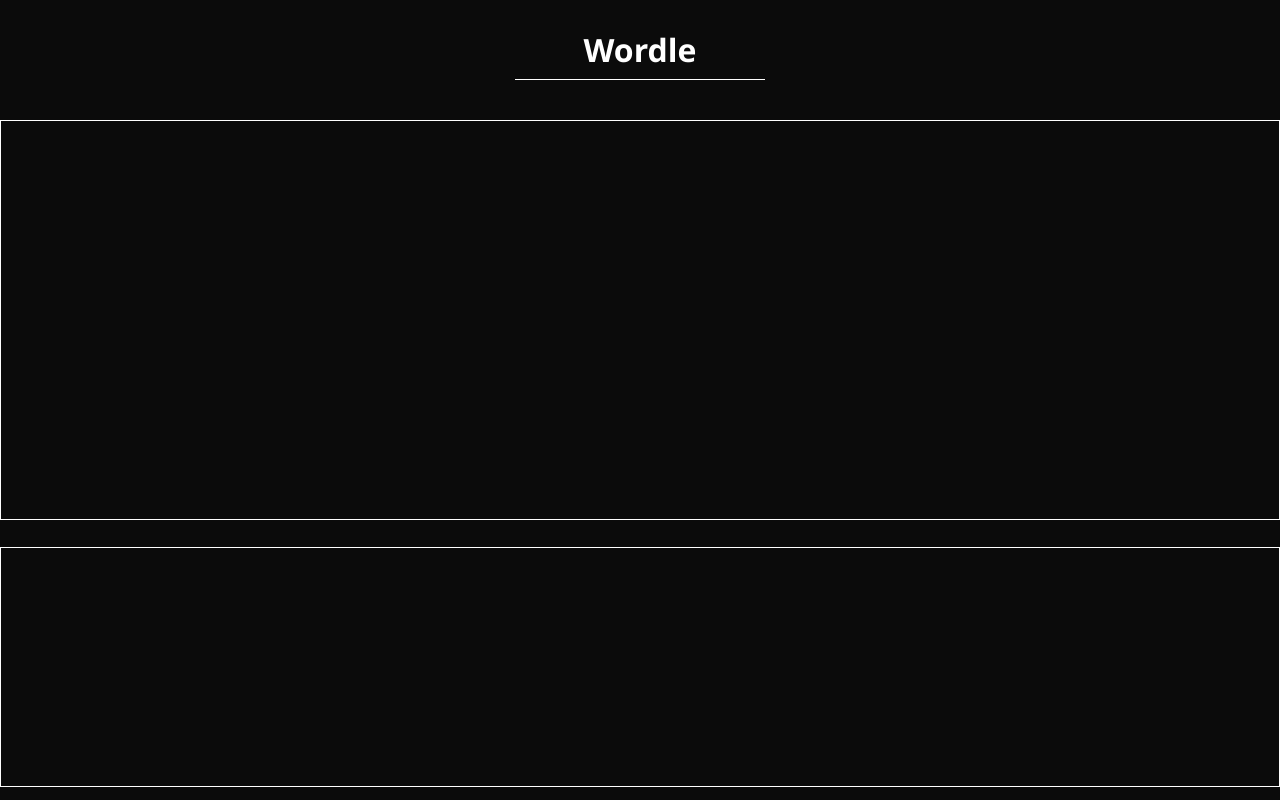
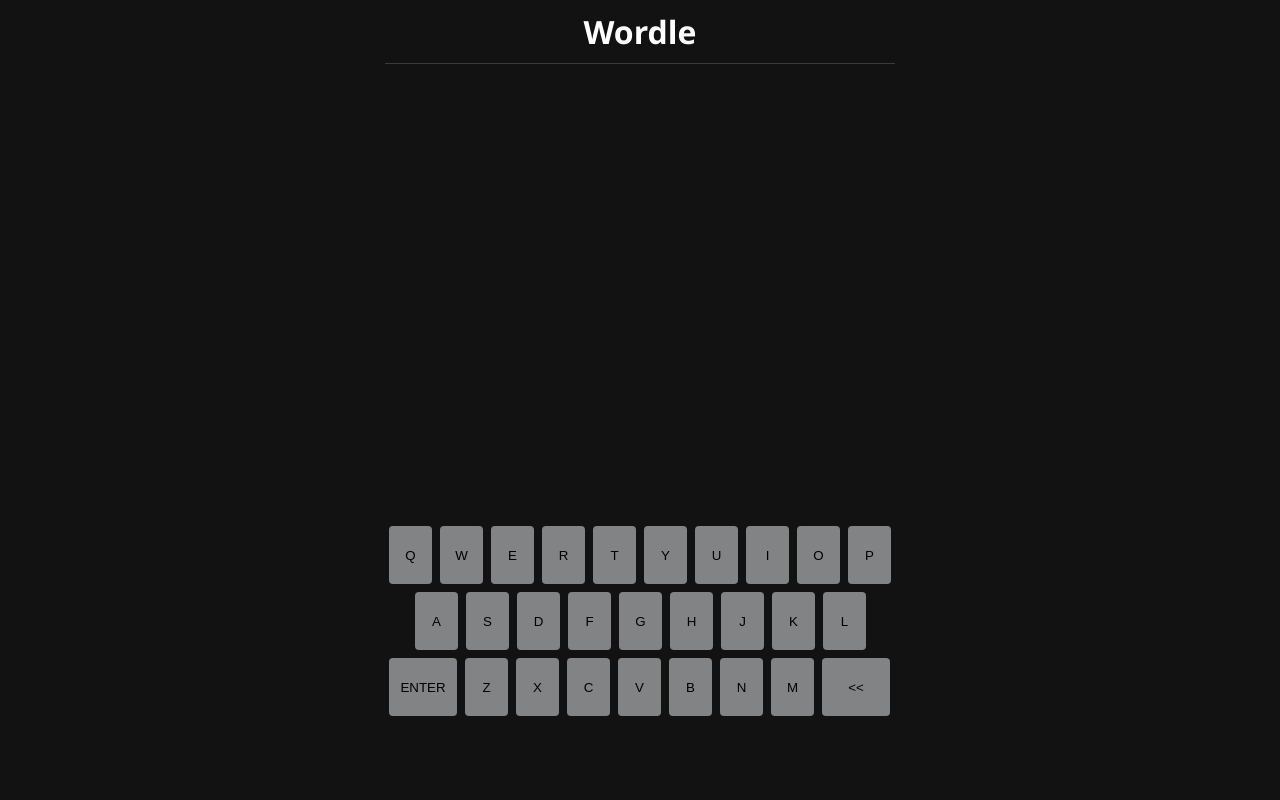
Before and after one commit to towerbrother/wordle-clone, a plain HTML site: page index.html in a window 1280 px wide. Drawn offline with Linux system fonts and the light colour scheme.

Commit message:
added keyboard

```diff
--- a/app.js
+++ b/app.js
@@ -1 +1,45 @@
-console.log("hello wordle");
+const tiles = document.querySelector(".tiles");
+const keyboard = document.querySelector(".keyboard");
+
+const keys = [
+  "Q",
+  "W",
+  "E",
+  "R",
+  "T",
+  "Y",
+  "U",
+  "I",
+  "O",
+  "P",
+  "A",
+  "S",
+  "D",
+  "F",
+  "G",
+  "H",
+  "J",
+  "K",
+  "L",
+  "ENTER",
+  "Z",
+  "X",
+  "C",
+  "V",
+  "B",
+  "N",
+  "M",
+  "<<",
+];
+
+const handleButtonClick = () => {
+  console.log("button clicked");
+};
+
+keys.forEach((key) => {
+  const button = document.createElement("button");
+  button.textContent = key;
+  button.setAttribute("id", key);
+  button.addEventListener("click", handleButtonClick);
+  keyboard.append(button);
+});
--- a/styles.css
+++ b/styles.css
@@ -7,37 +7,54 @@
 html,
 body {
   color: #fff;
-  background-color: rgba(0, 0, 0, 0.788);
+  background-color: #121213;
   font-family: "Segoe UI", Tahoma, Geneva, Verdana, sans-serif;
 }
 
 .container {
-  height: 100vh;
-  width: 100vw;
+  height: 90vh;
   display: flex;
   flex-direction: column;
-  justify-content: space-around;
+  justify-content: space-between;
+  align-items: center;
 }
 
 .title {
-  height: 10vh;
-  padding: 15px;
+  text-align: center;
+  width: 510px;
+  border-bottom: solid 1px #3a3a3c;
 }
 
 .title h1 {
-  text-align: center;
-  width: 250px;
-  margin: 0 auto;
-  padding-bottom: 8px;
-  border-bottom: 1px solid #fff;
+  padding: 10px 0px;
 }
 
 .tiles {
-  height: 50vh;
-  border: 1px solid #fff;
+  width: 330px;
+  margin-bottom: 30px;
 }
 
 .keyboard {
-  height: 30vh;
-  border: 1px solid #fff;
+  width: 510px;
+  display: flex;
+  flex-wrap: wrap;
 }
+
+.keyboard button {
+  width: 43px;
+  height: 58px;
+  border-radius: 4px;
+  border: none;
+  background-color: #818384;
+  margin: 4px;
+  cursor: pointer;
+}
+
+.keyboard button:nth-child(11) {
+  margin-left: 30px;
+}
+
+.keyboard button:nth-child(20),
+.keyboard button:nth-child(28) {
+  width: 68px;
+}
```
